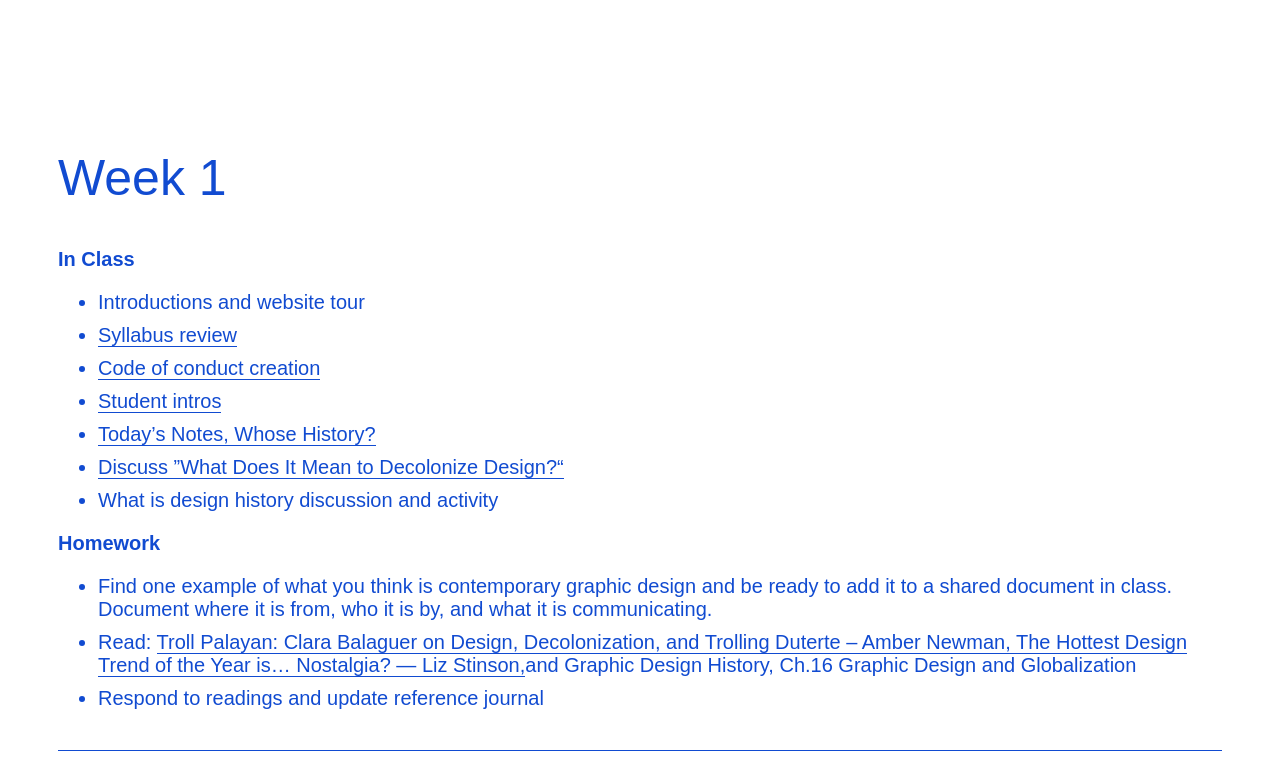
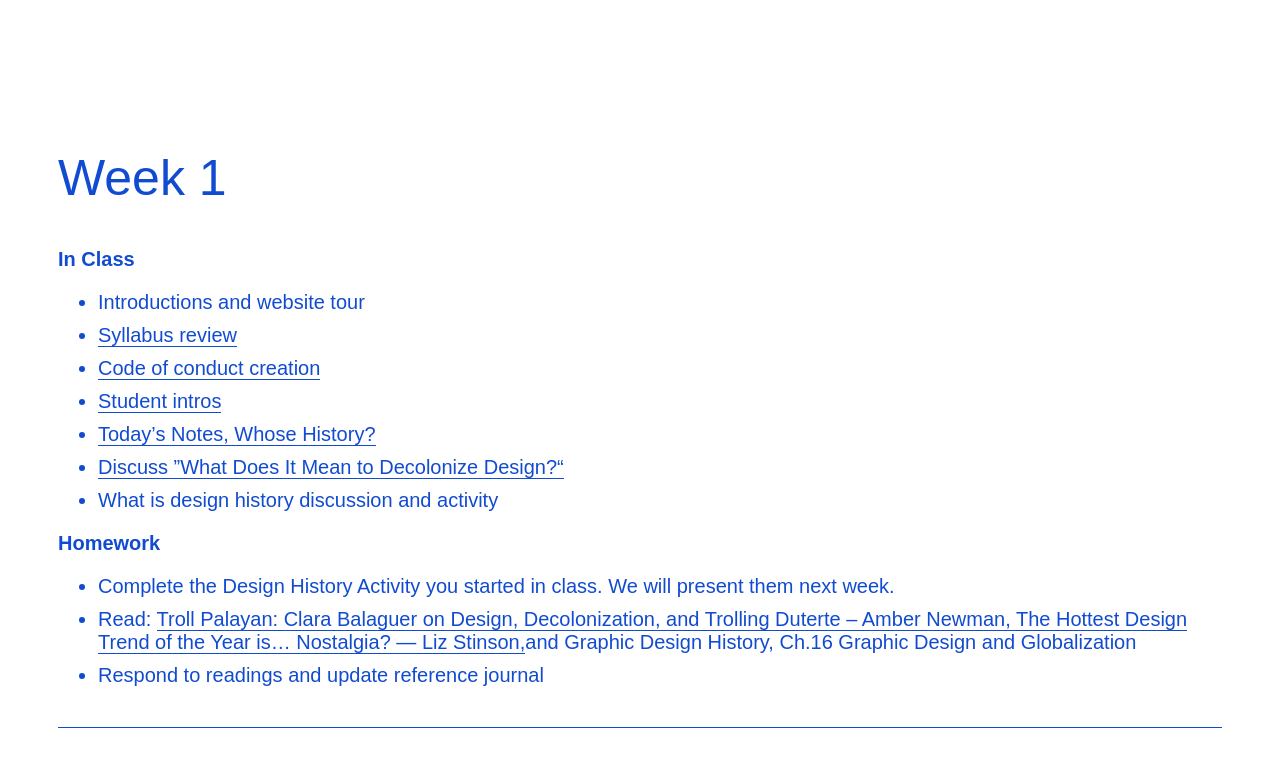
Before and after one commit to nikasimovich/dhp22, a plain HTML site: page index.html in a window 1280 px wide. Shown: the part 817-1584 px from the top of the page. Drawn offline with Linux system fonts and the light colour scheme; a web font is replaced by a local one.

Commit message:
Update detail

```diff
--- a/index.html
+++ b/index.html
@@ -42,7 +42,7 @@
         </ul>
         <h2>Homework</h2>
         <ul>
-          <li>Find one example of what you think is contemporary graphic design and be ready to add it to a shared document in class. Document where it is from, who it is by, and what it is communicating.</li>
+          <li>Complete the Design History Activity you started in class. We will present them next week.</li>
           <li>Read: <a href="https://walkerart.org/magazine/troll-palayan-clara-balaguer-on-design-decolonization-trolling-duterte" target="_blank">Troll Palayan: Clara Balaguer on Design, Decolonization, and Trolling Duterte – Amber Newman, <a href="https://eyeondesign.aiga.org/how-design-treads-the-fine-line-between-trendy-and-tired/" target="_blank"> The Hottest Design Trend of the Year is… Nostalgia? — Liz Stinson,</a>and Graphic Design History, Ch.16 Graphic Design and Globalization</li>
           <li>Respond to readings and update reference journal</li>
         </ul>
```
